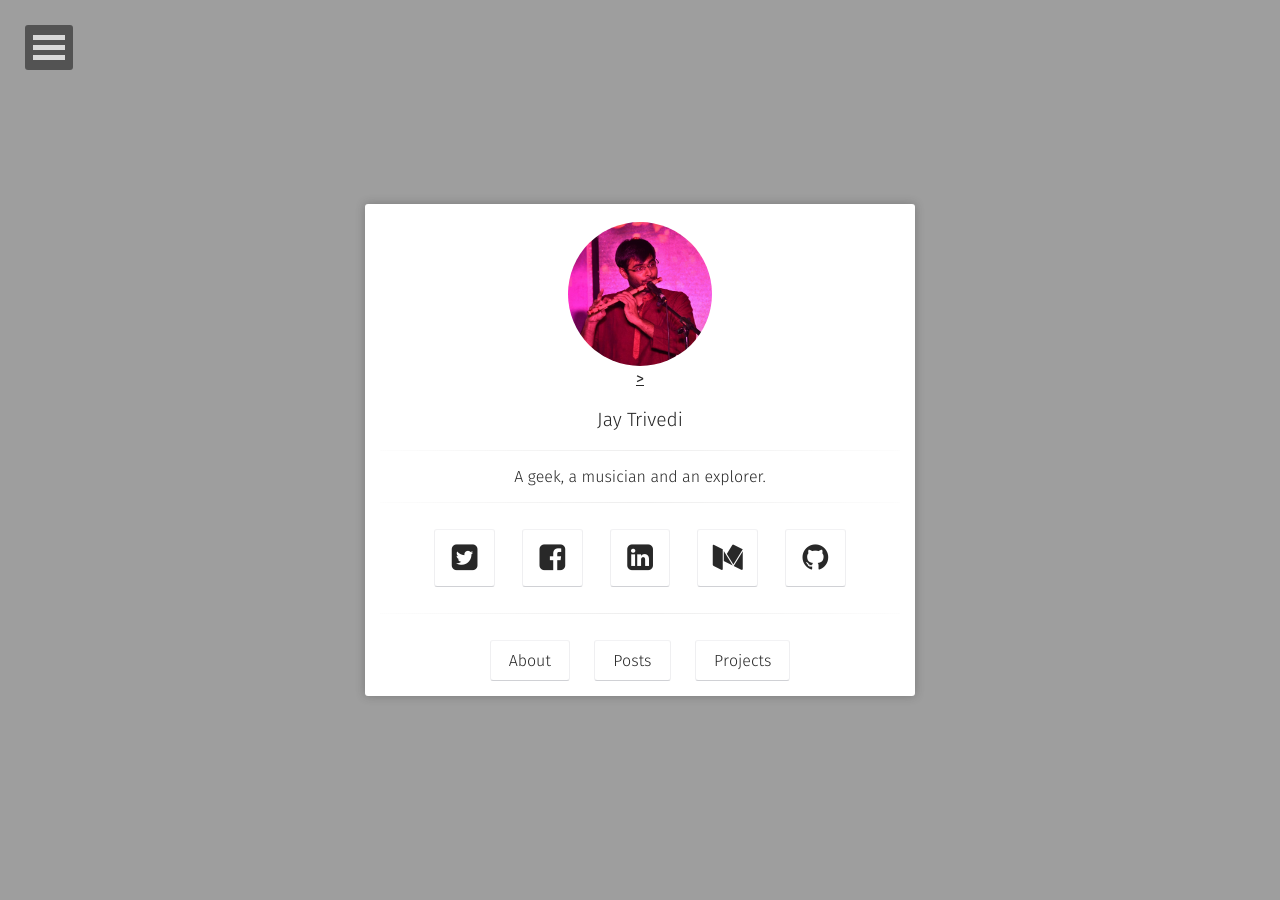
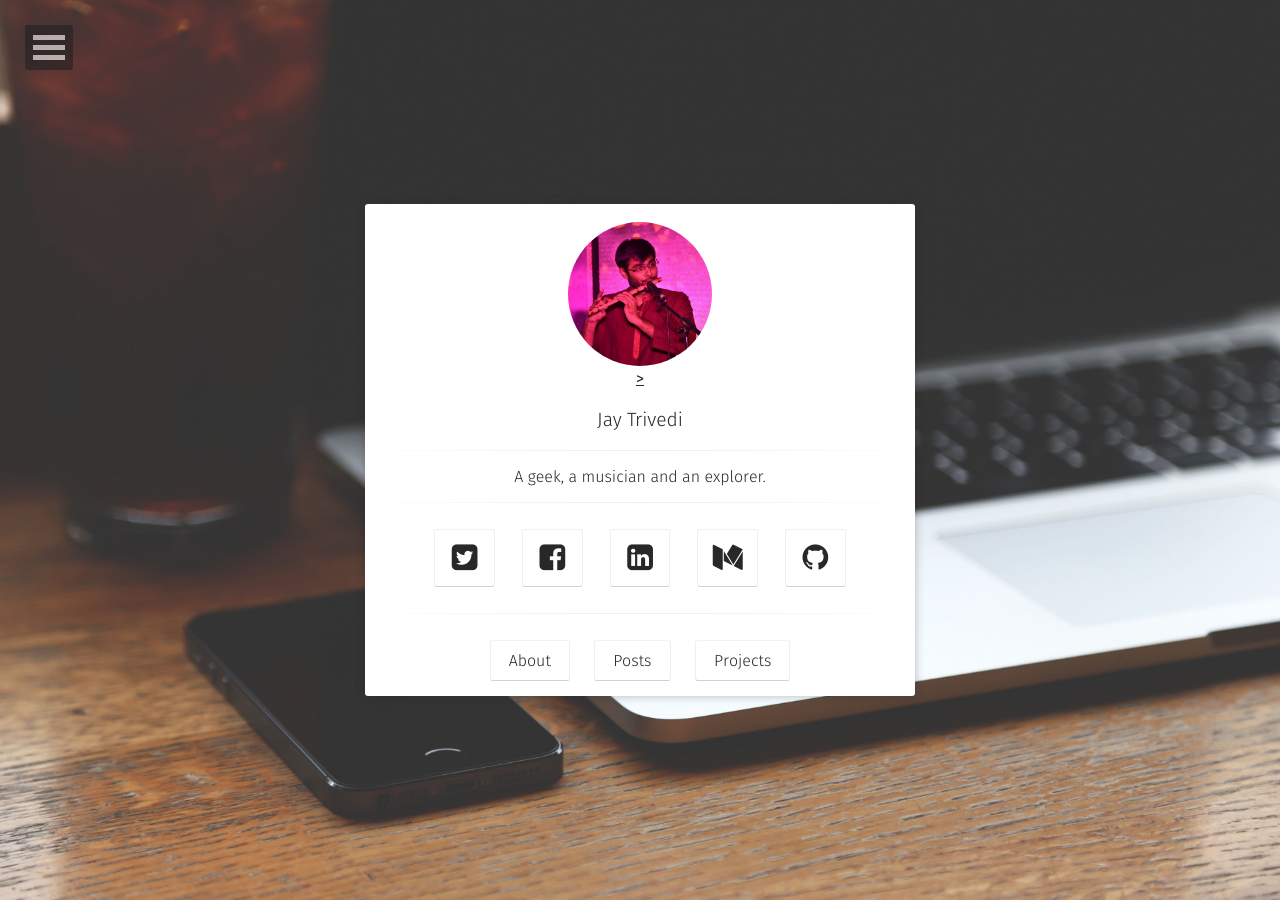
Before and after one commit to jay-trivedi/website-project, a Jekyll site: the page built from index.html, in a window 1280 px wide. Built offline with Jekyll 4.4.1, drawn with Linux system fonts in a browser that asks for light colours; some web fonts are replaced.

Commit message:
Update _config.yml

```diff
--- a/_config.yml
+++ b/_config.yml
@@ -5,7 +5,7 @@ description:        "Moon is a minimal, one column jekyll theme for your blog."
 reading_time:       true
 words_per_minute:   200
 logo:               'assets/img/jay.jpg'
-background:         'assets/img/placeholder-big.jpg.jpg'
+background:         'assets/img/placeholder-big.jpg'
 tiled_bg:           false   # Set this true if you want to tile your background image, otherwise it will be covered
 locale:             en_US
 url:                https://taylantatli.github.io/Moon
```
